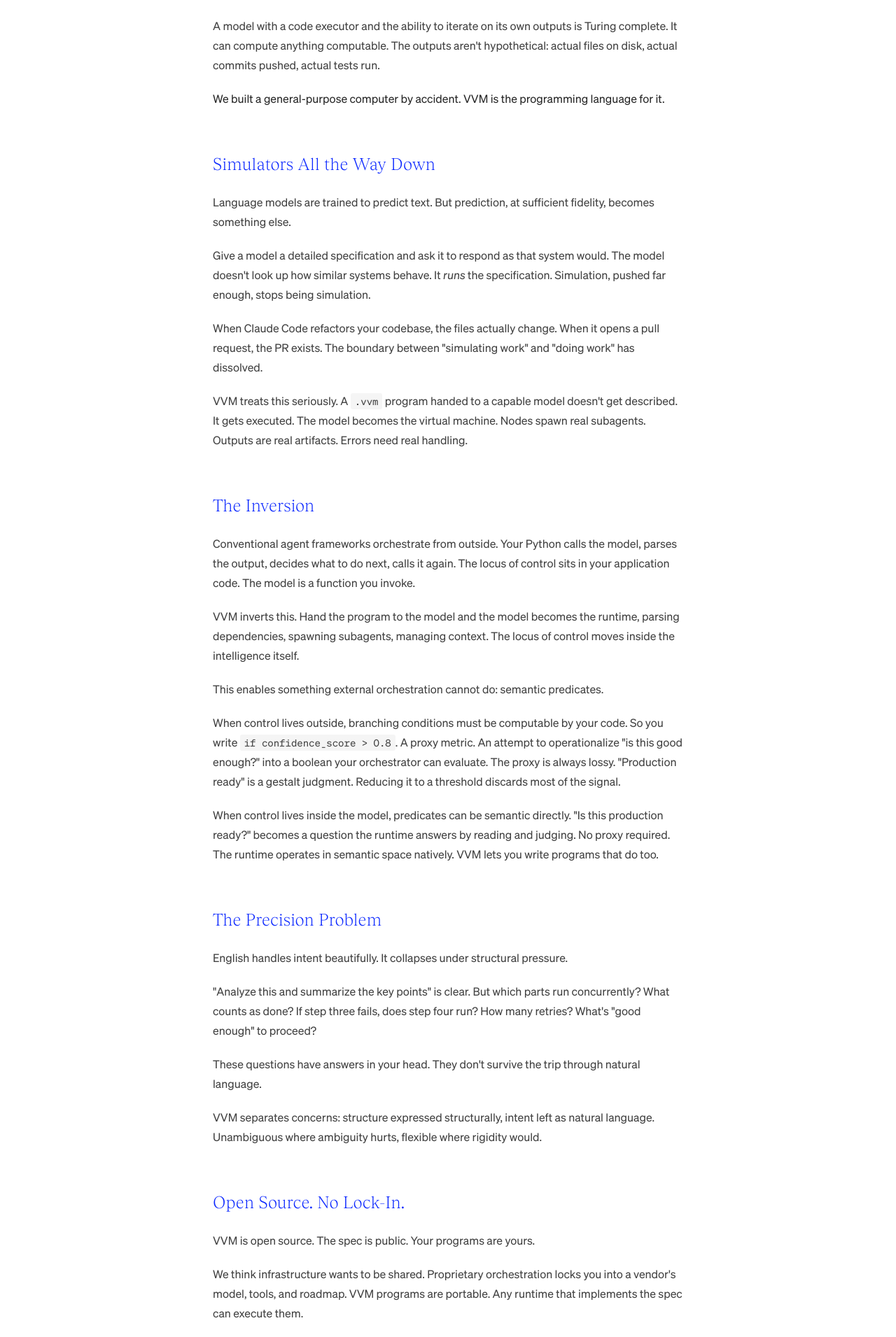
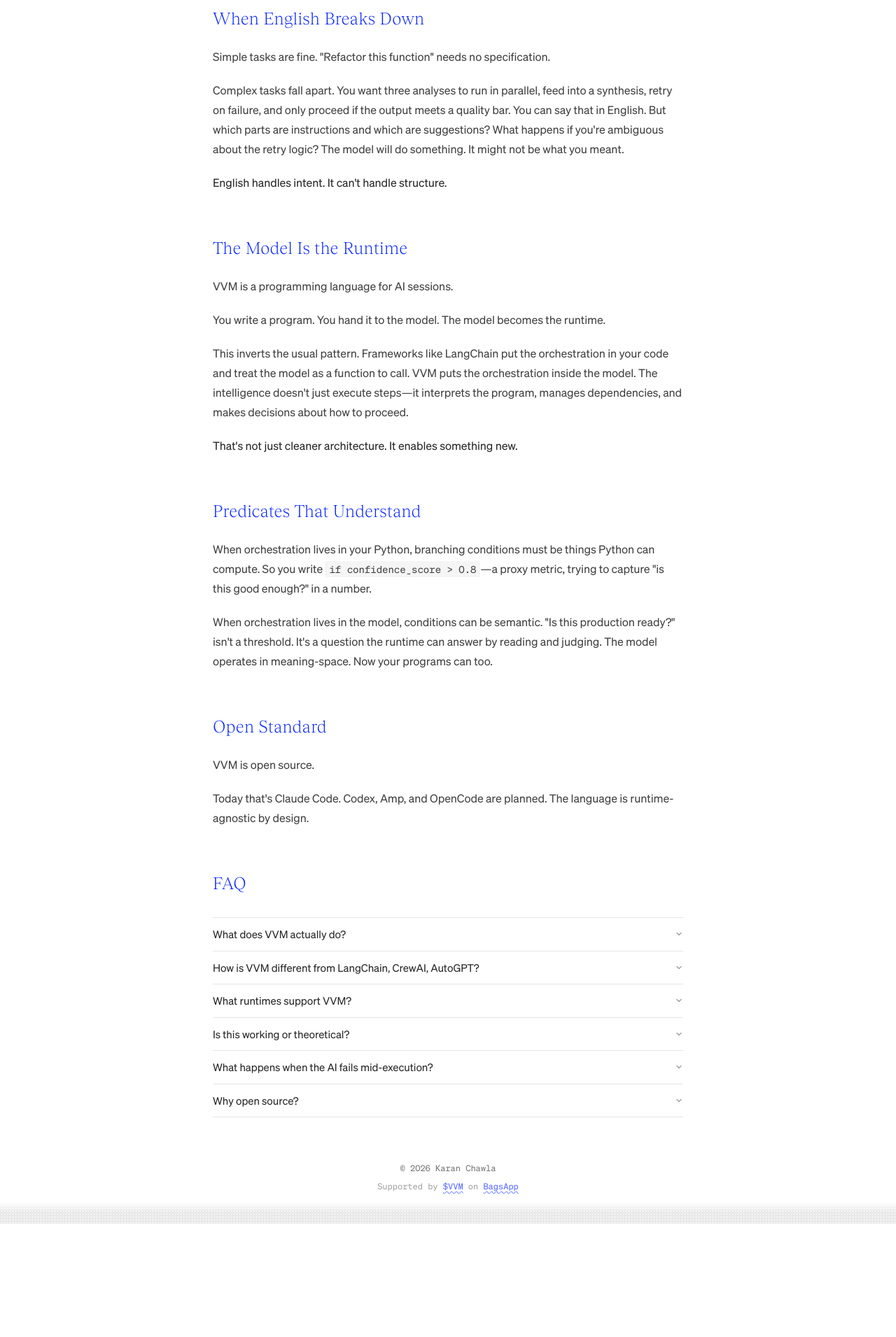
Before and after one commit to karanchawla/vvm, a SvelteKit app in the folder website/: page /about in a window 1280 px wide. Shown: the part 349-2260 px from the top of the page at 70% size. After the commit the page ends 2098 px from the top, so only its background shows below. Built offline with nearby package versions, Linux system fonts and the light colour scheme.

Commit message:
Minor changes to the about page

```diff
--- a/website/src/routes/about/+page.svelte
+++ b/website/src/routes/about/+page.svelte
@@ -31,79 +31,64 @@
 
 <svelte:head>
 	<title>About - VVM</title>
-	<meta name="description" content="Learn about VVM - the programming language for AI agents. Understand how language models become universal simulators and why VVM treats this seriously." />
+	<meta name="description" content="VVM is a programming language for AI agents. Learn how language models become runtimes and why that changes everything." />
 </svelte:head>
 
 <article class="about-page py-12 sm:py-16 px-4 sm:px-6">
 	<div class="max-w-2xl mx-auto">
 		<!-- Hero -->
 		<header class="mb-16">
-			<h1 class="page-title font-display text-3xl sm:text-4xl md:text-5xl tracking-wide font-light leading-tight">
-				About VVM
-			</h1>
+			<div class="prose">
+				<p>You've been programming a computer without realizing it.</p>
+				<p>Every time you use Claude Code, Cursor, or Codex, you're instructing a machine that can read files, write code, execute commands, and iterate on its own outputs. That's not an assistant. That's a general-purpose computer that understands meaning.</p>
+				<p>We've been programming it with chat messages. That works until it doesn't.</p>
+			</div>
 		</header>
 
-		<!-- The Accidental Computer -->
+		<!-- When English Breaks Down -->
 		<section class="content-section">
 			<h2 class="section-title font-display text-xl sm:text-2xl tracking-wide font-light mb-6">
-				The Accidental Computer
+				When English Breaks Down
 			</h2>
 			<div class="prose">
-				<p>We gave language models access to tools. File systems, code execution, web browsers. We wanted to make them more useful. What we got was a computer.</p>
-				<p>A model with a code executor and the ability to iterate on its own outputs is Turing complete. It can compute anything computable. The outputs aren't hypothetical: actual files on disk, actual commits pushed, actual tests run.</p>
-				<p class="emphasis">We built a general-purpose computer by accident. VVM is the programming language for it.</p>
+				<p>Simple tasks are fine. "Refactor this function" needs no specification.</p>
+				<p>Complex tasks fall apart. You want three analyses to run in parallel, feed into a synthesis, retry on failure, and only proceed if the output meets a quality bar. You can say that in English. But which parts are instructions and which are suggestions? What happens if you're ambiguous about the retry logic? The model will do something. It might not be what you meant.</p>
+				<p class="emphasis">English handles intent. It can't handle structure.</p>
 			</div>
 		</section>
 
-		<!-- Simulators All the Way Down -->
+		<!-- The model is the runtime -->
 		<section class="content-section">
 			<h2 class="section-title font-display text-xl sm:text-2xl tracking-wide font-light mb-6">
-				Simulators All the Way Down
+				The Model Is the Runtime
 			</h2>
 			<div class="prose">
-				<p>Language models are trained to predict text. But prediction, at sufficient fidelity, becomes something else.</p>
-				<p>Give a model a detailed specification and ask it to respond as that system would. The model doesn't look up how similar systems behave. It <em>runs</em> the specification. Simulation, pushed far enough, stops being simulation.</p>
-				<p>When Claude Code refactors your codebase, the files actually change. When it opens a pull request, the PR exists. The boundary between "simulating work" and "doing work" has dissolved.</p>
-				<p>VVM treats this seriously. A <code>.vvm</code> program handed to a capable model doesn't get described. It gets executed. The model becomes the virtual machine. Nodes spawn real subagents. Outputs are real artifacts. Errors need real handling.</p>
+				<p>VVM is a programming language for AI sessions.</p>
+				<p>You write a program. You hand it to the model. The model becomes the runtime.</p>
+				<p>This inverts the usual pattern. Frameworks like LangChain put the orchestration in your code and treat the model as a function to call. VVM puts the orchestration inside the model. The intelligence doesn't just execute steps—it interprets the program, manages dependencies, and makes decisions about how to proceed.</p>
+				<p class="emphasis">That's not just cleaner architecture. It enables something new.</p>
 			</div>
 		</section>
 
-		<!-- The Inversion -->
+		<!-- Semantic Predicates -->
 		<section class="content-section">
 			<h2 class="section-title font-display text-xl sm:text-2xl tracking-wide font-light mb-6">
-				The Inversion
+				Predicates That Understand
 			</h2>
 			<div class="prose">
-				<p>Conventional agent frameworks orchestrate from outside. Your Python calls the model, parses the output, decides what to do next, calls it again. The locus of control sits in your application code. The model is a function you invoke.</p>
-				<p>VVM inverts this. Hand the program to the model and the model becomes the runtime, parsing dependencies, spawning subagents, managing context. The locus of control moves inside the intelligence itself.</p>
-				<p>This enables something external orchestration cannot do: semantic predicates.</p>
-				<p>When control lives outside, branching conditions must be computable by your code. So you write <code>if confidence_score > 0.8</code>. A proxy metric. An attempt to operationalize "is this good enough?" into a boolean your orchestrator can evaluate. The proxy is always lossy. "Production ready" is a gestalt judgment. Reducing it to a threshold discards most of the signal.</p>
-				<p>When control lives inside the model, predicates can be semantic directly. "Is this production ready?" becomes a question the runtime answers by reading and judging. No proxy required. The runtime operates in semantic space natively. VVM lets you write programs that do too.</p>
+				<p>When orchestration lives in your Python, branching conditions must be things Python can compute. So you write <code>if confidence_score > 0.8</code>—a proxy metric, trying to capture "is this good enough?" in a number.</p>
+				<p>When orchestration lives in the model, conditions can be semantic. "Is this production ready?" isn't a threshold. It's a question the runtime can answer by reading and judging. The model operates in meaning-space. Now your programs can too.</p>
 			</div>
 		</section>
 
-		<!-- The Precision Problem -->
+		<!-- Open Standard -->
 		<section class="content-section">
 			<h2 class="section-title font-display text-xl sm:text-2xl tracking-wide font-light mb-6">
-				The Precision Problem
+				Open Standard
 			</h2>
 			<div class="prose">
-				<p>English handles intent beautifully. It collapses under structural pressure.</p>
-				<p>"Analyze this and summarize the key points" is clear. But which parts run concurrently? What counts as done? If step three fails, does step four run? How many retries? What's "good enough" to proceed?</p>
-				<p>These questions have answers in your head. They don't survive the trip through natural language.</p>
-				<p>VVM separates concerns: structure expressed structurally, intent left as natural language. Unambiguous where ambiguity hurts, flexible where rigidity would.</p>
-			</div>
-		</section>
-
-		<!-- Open Source -->
-		<section class="content-section">
-			<h2 class="section-title font-display text-xl sm:text-2xl tracking-wide font-light mb-6">
-				Open Source. No Lock-In.
-			</h2>
-			<div class="prose">
-				<p>VVM is open source. The spec is public. Your programs are yours.</p>
-				<p>We think infrastructure wants to be shared. Proprietary orchestration locks you into a vendor's model, tools, and roadmap. VVM programs are portable. Any runtime that implements the spec can execute them.</p>
-				<p class="emphasis">Lock-in should come from capability, not format.</p>
+				<p>VVM is open source.</p>
+				<p>Today that's Claude Code. Codex, Amp, and OpenCode are planned. The language is runtime-agnostic by design.</p>
 			</div>
 		</section>
 
```
